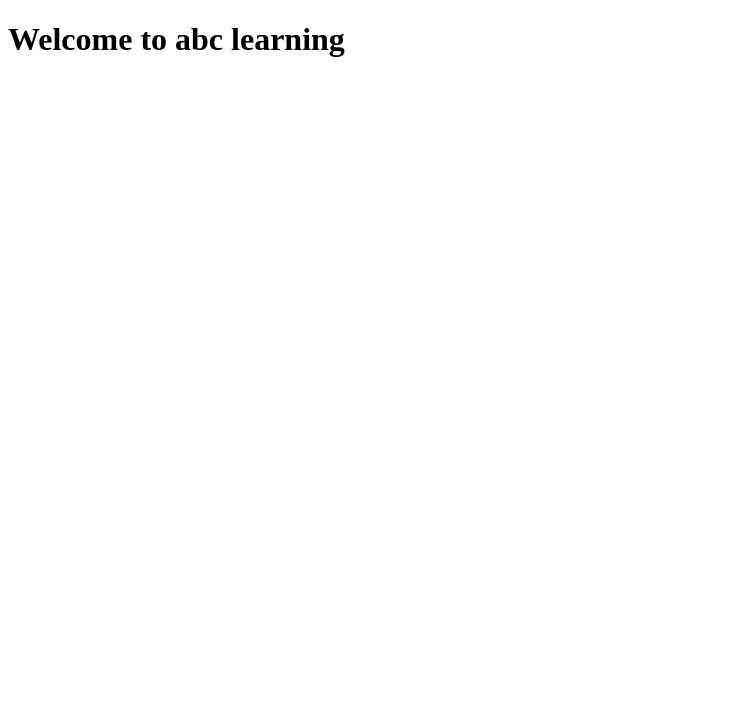
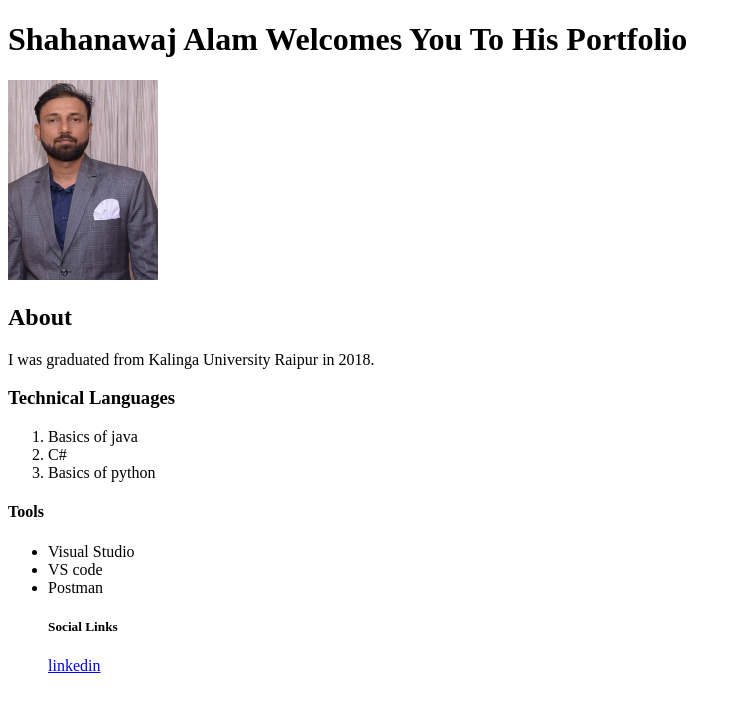
Before and after one commit to babluisback/my-portfolio, a plain HTML site: page index.html in a window 1280 px wide. Shown: the whole page, without its empty margins (0-741 px from the left). Drawn offline with Linux system fonts and the light colour scheme.

Commit message:
Created new folder and addem images

```diff
--- a/index.html
+++ b/index.html
@@ -1,8 +1,39 @@
 <!DOCTYPE html>
 <html lang="en">
-    <header>
+    <head>
+        <title>My Portfolio</title>
+        <link rel="icon" type="image/x-icon" href="assets/images/figma_logo.png">
+
+    </head>
         <body>
-            <h1>Welcome to abc learning</h1>
+            <h1>Shahanawaj Alam Welcomes You To His Portfolio</h1>
+            <div>
+                <img src="/assets/images/my_image.jpeg" width="150" height="200" alt="Shahanawaj Picture"/>
+            </div>
+            <dev>
+                <h2>About</h2>
+                <p>
+                    I was graduated from Kalinga University Raipur in 2018.
+                </p>
+            </dev>
+            <dev>
+                <h3>Technical Languages</h3>
+                <ol>
+                    <li>Basics of java </li>
+                    <li>C# </li>
+                    <li>Basics of python </li>
+
+                </ol>
+                <h4>Tools</h4>
+                <ul>
+                    <li>Visual Studio</li>
+                    <li>VS code</li>
+                    <li>Postman</li>
+            <dev>
+                <h5>Social Links</h5>
+                <a href="http://www.linkedin.com/in/shahanawaj-alam-075313299">linkedin</a>
+
+            </dev>
         </body>
-    </header>
+
 </html>
```
Also changed, not shown: poc1.html (added, +11 -0 lines), poc2.html (added, +23 -0 lines), assets/images/favicon.ico (added), assets/images/figma_logo.png (added), assets/images/my_image.jpeg (added).
